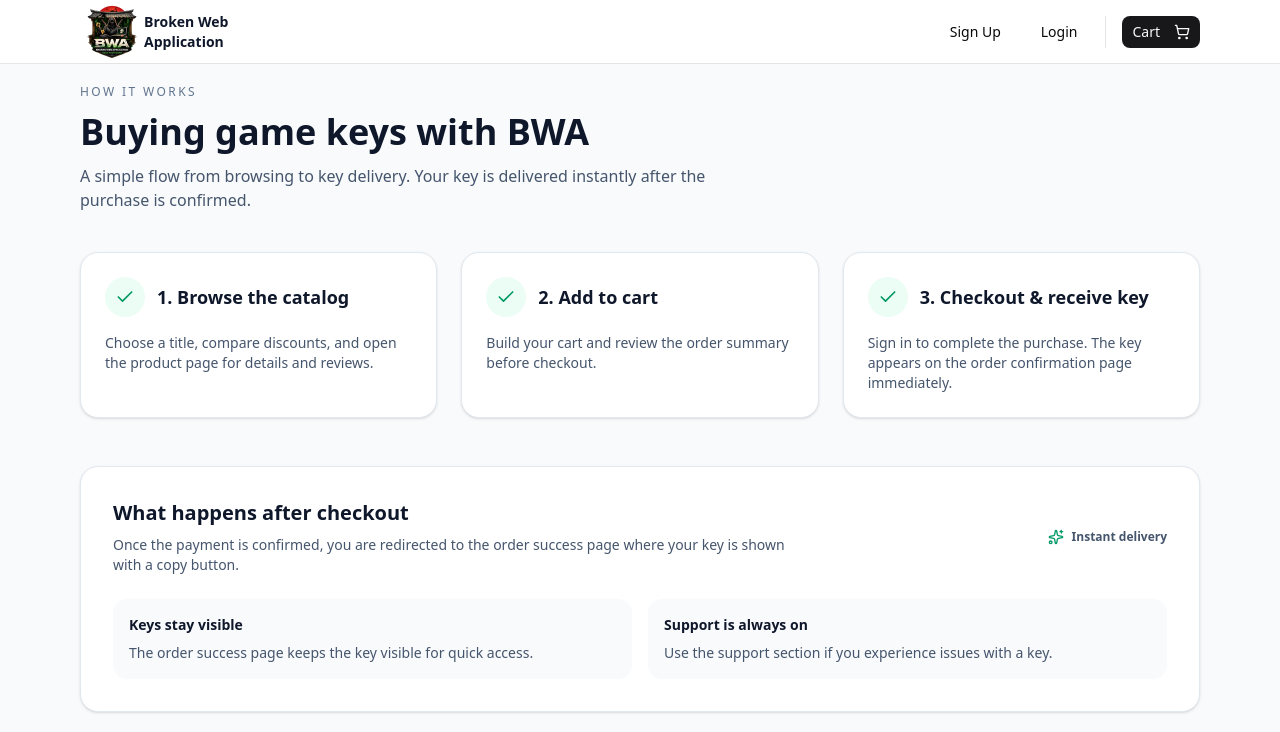
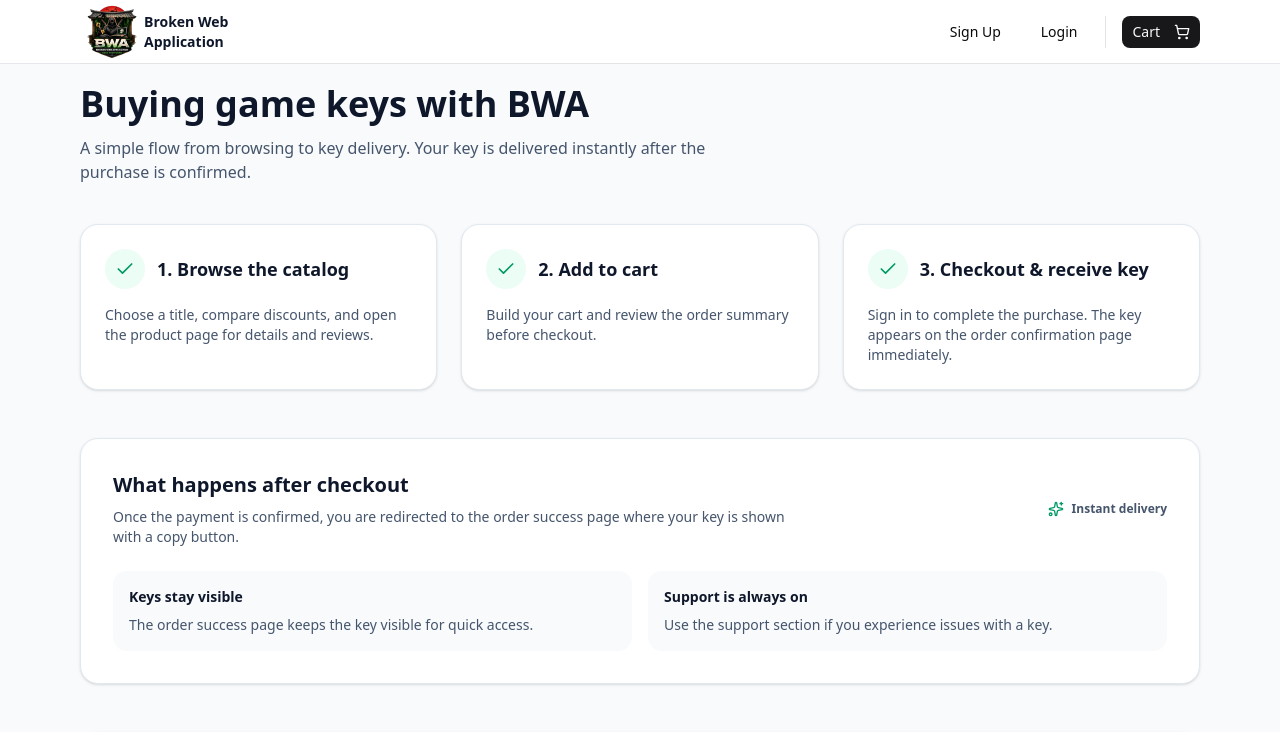
Before and after one commit to Sebiu98/BWA_BrokenWebApplication, a Next.js app: page /how-it-works in a window 1280 px wide. Shown: the top 732 px of the page. Built offline with nearby package versions, Linux system fonts and the light colour scheme.

Commit message:
fixed some visually unappealing elements

```diff
--- a/src/app/admin/page.tsx
+++ b/src/app/admin/page.tsx
@@ -135,9 +135,6 @@
     <main className="bg-slate-50">
       <MaxWidthWrapper className="pb-24 pt-4 sm:pb-32 lg:pt-10 xl:pt-5 lg:pb-56">
         <div className="flex flex-col gap-2">
-          <p className="text-xs uppercase tracking-[0.2em] text-slate-500">
-            Admin panel
-          </p>
           <h1 className="text-3xl font-semibold text-slate-900 md:text-4xl">
             Dashboard overview
           </h1>
--- a/src/app/how-it-works/page.tsx
+++ b/src/app/how-it-works/page.tsx
@@ -10,9 +10,6 @@
       <main className="bg-slate-50">
         <MaxWidthWrapper className="pb-16 pt-4 sm:pb-32 lg:pt-10 xl:pt-5 lg:pb-26">
           <div className="flex flex-col gap-3">
-            <p className="text-xs uppercase tracking-[0.2em] text-slate-500">
-              How it works
-            </p>
             <h1 className="text-3xl font-semibold text-slate-900 md:text-4xl">
               Buying game keys with BWA
             </h1>
--- a/src/app/products/page.tsx
+++ b/src/app/products/page.tsx
@@ -178,9 +178,6 @@
         <MaxWidthWrapper className="pb-16 pt-4 sm:pb-32 lg:gap-x-0 xl:gap-x-8 lg:pt-10 xl:pt-5 lg:pb-26 relative overflow-hidden">
         <div className="flex flex-col gap-6 lg:flex-row lg:items-end lg:justify-between">
           <div>
-            <p className="text-xs uppercase tracking-[0.2em] text-slate-500">
-              BWA Catalog
-            </p>
             <h1 className="mt-2 text-3xl font-semibold text-slate-900 md:text-4xl">
               Browse instant game keys
             </h1>
```
